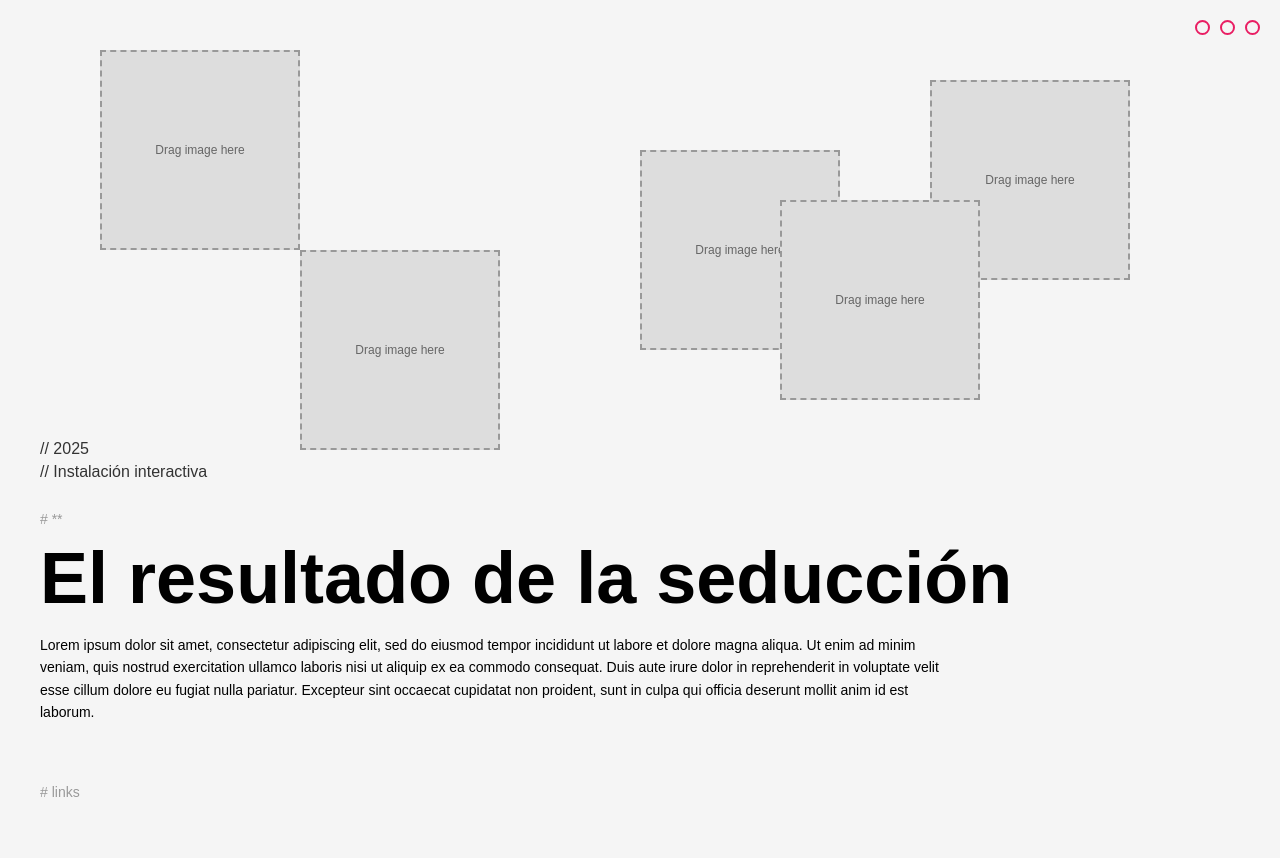
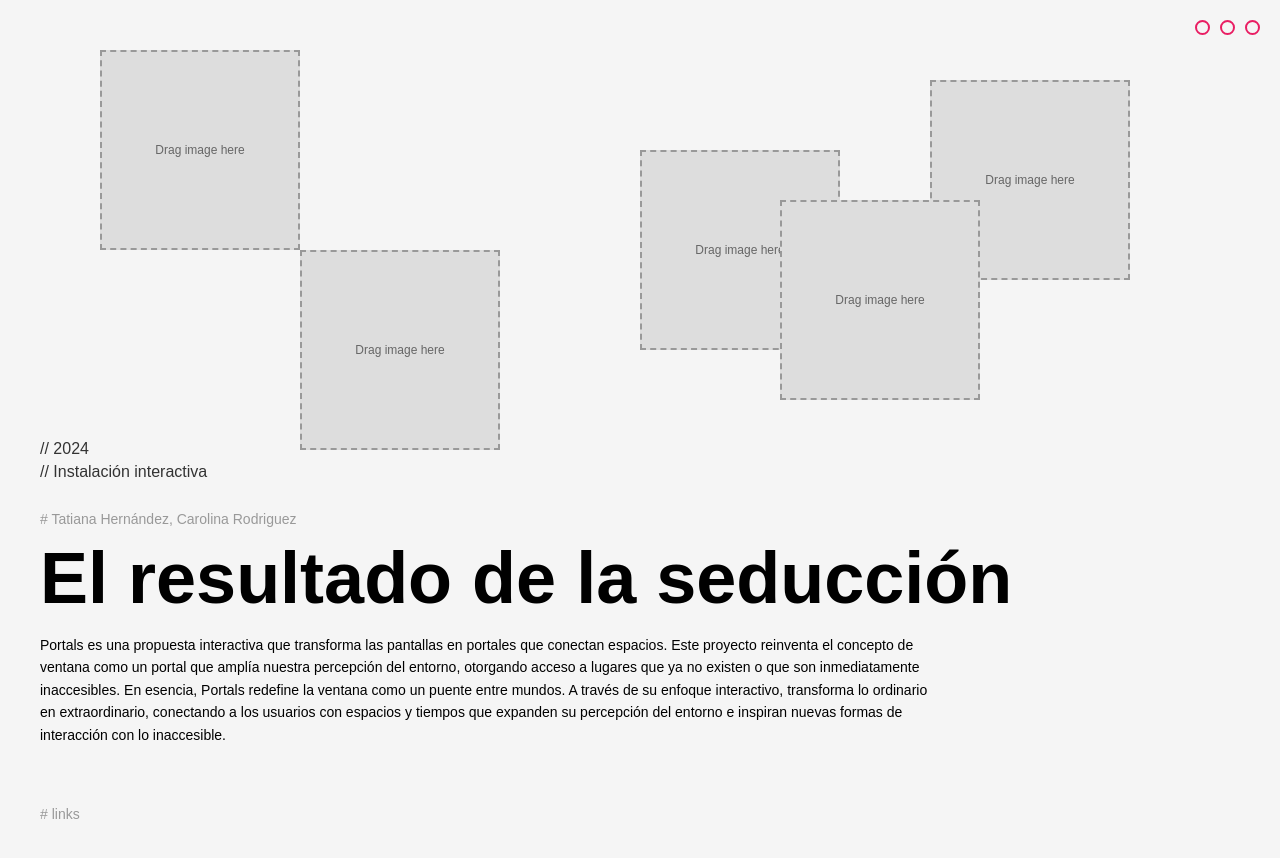
Before and after one commit to Computacion-Creativa-ARQDIS/Web_page, a plain HTML site: page El-resultado-de-la-seduccion.html in a window 1280 px wide. Drawn offline with Linux system fonts and the light colour scheme; a web font is replaced by a local one.

Commit message:
Update El-resultado-de-la-seduccion.html

```diff
--- a/El-resultado-de-la-seduccion.html
+++ b/El-resultado-de-la-seduccion.html
@@ -6,7 +6,7 @@
 <head>
     <meta charset="UTF-8">
     <meta name="viewport" content="width=device-width, initial-scale=1.0">
-    <title>El Resultado de la seducción</title>
+    <title>Pulsaciones raras</title>
     <style>
         * {
             margin: 0;
@@ -200,17 +200,23 @@
     </div>
 
     <div class="header">
-        <div class="year-line">// 2025</div>
+        <div class="year-line">// 2024</div>
         <div class="subtitle">// Instalación interactiva</div>
 
-        <div class="authors"># **</div>
+        <div class="authors"># Tatiana Hernández, Carolina Rodriguez</div>
 
         <h1>
             <span class="title-rare">El resultado de la seducción</span>
         </h1>
 
         <p class="description">
-            Lorem ipsum dolor sit amet, consectetur adipiscing elit, sed do eiusmod tempor incididunt ut labore et dolore magna aliqua. Ut enim ad minim veniam, quis nostrud exercitation ullamco laboris nisi ut aliquip ex ea commodo consequat. Duis aute irure dolor in reprehenderit in voluptate velit esse cillum dolore eu fugiat nulla pariatur. Excepteur sint occaecat cupidatat non proident, sunt in culpa qui officia deserunt mollit anim id est laborum.
+            Portals es una propuesta interactiva que transforma las pantallas en portales que conectan espacios. Este proyecto reinventa el concepto de ventana como un portal que amplía nuestra percepción del entorno, otorgando acceso a lugares que ya no existen o que son inmediatamente inaccesibles.
+
+
+
+En esencia, Portals redefine la ventana como un puente entre mundos. A través de su enfoque interactivo, transforma lo ordinario en extraordinario, conectando a los usuarios con espacios y tiempos que expanden su percepción del entorno e inspiran nuevas formas de interacción con lo inaccesible.
+
+
         </p>
 
         <div class="links-header"># links</div>
```
